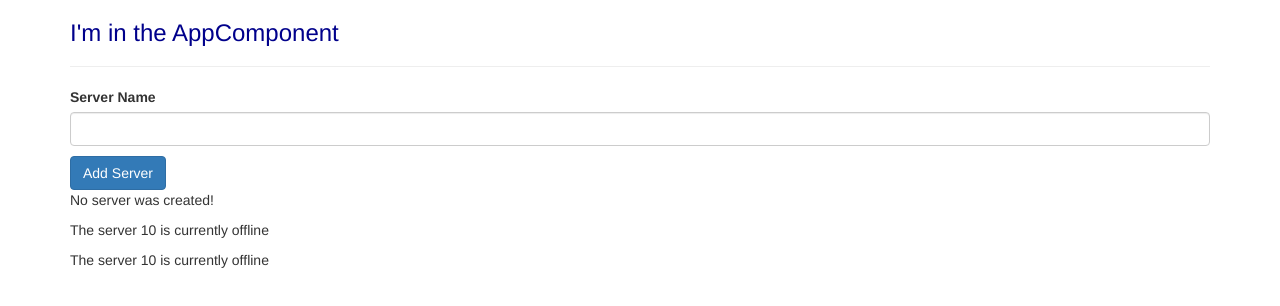
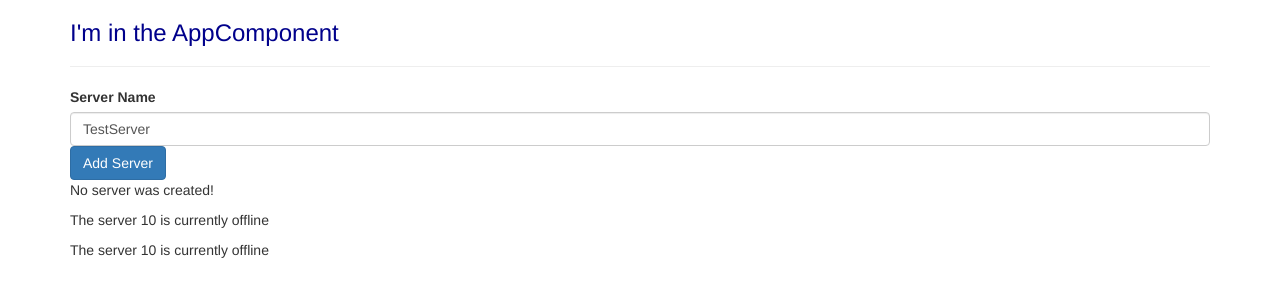
Before and after one commit to Prozak8/angular-sandbox, an Angular app: page / in a window 1280 px wide. Shown: the top 306 px of the page. Built offline with nearby package versions, Linux system fonts and the light colour scheme.

Commit message:
Using event databinding to manipulate string interpolation

```diff
--- a/src/app/servers/servers.component.html
+++ b/src/app/servers/servers.component.html
@@ -1,9 +1,13 @@
 <label>Server Name</label>
+<!-- <input
+    type="text"
+    class="form-control"
+    (input)="onUpdateServerName($event)"> -->
 <input
     type="text"
     class="form-control"
-    (input)="onUpdateServerName($event)">
-    <p>{{ serverName }}</p>
+    [(ngModel)]="serverName">
+    <!-- <p>{{ serverName }}</p> -->
 <button
     class="btn btn-primary"
     [disabled]="!allowNewServer"
--- a/src/app/servers/servers.component.ts
+++ b/src/app/servers/servers.component.ts
@@ -8,7 +8,7 @@
 export class ServersComponent implements OnInit {
   allowNewServer = false;
   serverCreationStatus = 'No server was created!';
-  serverName = '';
+  serverName = 'TestServer';
 
   constructor() {
     setTimeout(() => {
@@ -19,7 +19,7 @@
   ngOnInit() {
   }
   onCreateServer() {
-    this.serverCreationStatus = 'Server was created!';
+    this.serverCreationStatus = 'Server was created! Name is ' + this.serverName;
   }
 
   onUpdateServerName(event: Event) {
```
